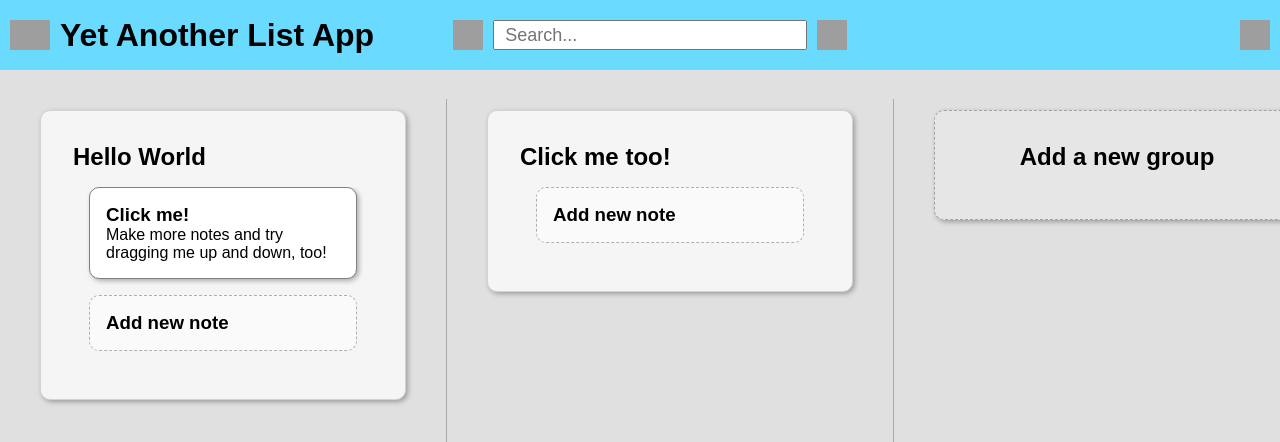
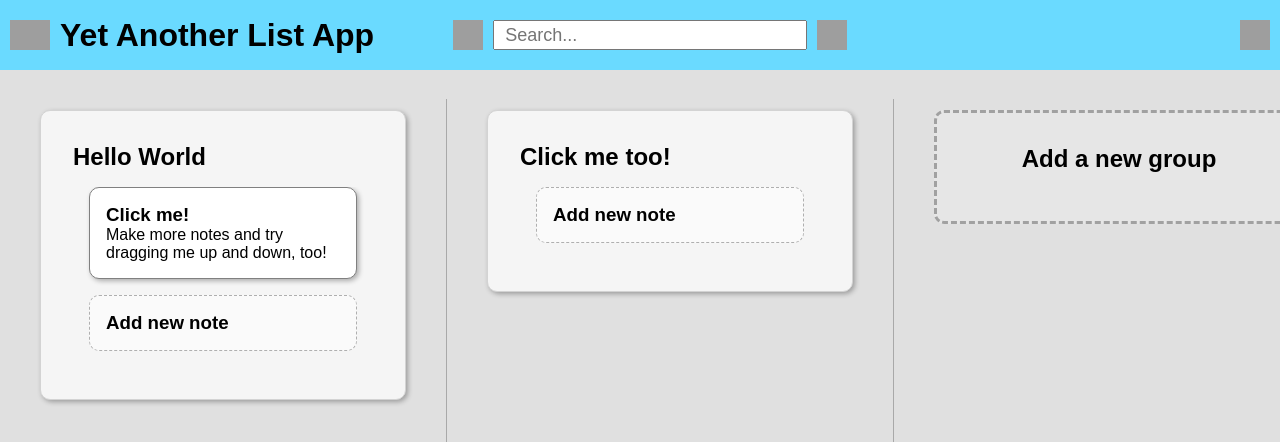
Before and after one commit to llin1592/Yet-Another-List-App, a React (Create React App) app: page / in a window 1280 px wide. Shown: the top 442 px of the page. Built offline with nearby package versions, Linux system fonts and the light colour scheme; grey boxes are pictures that could not be loaded; the HTML template or start-up script is replaced by a standard one.

Commit message:
removed shadow from add group button

```diff
--- a/src/Styles/Group.css
+++ b/src/Styles/Group.css
@@ -14,12 +14,12 @@
     padding: 2em;
     flex-direction: column;
     border-radius: 10px;
-    border: 1px solid lightgrey;
-    box-shadow: 2px 2px 5px rgba(0, 0, 0, 0.3);
 }
 
 .group-container {
     background-color: whitesmoke;
+    border: 1px solid lightgrey;
+    box-shadow: 2px 2px 5px rgba(0, 0, 0, 0.3);
 }
 
 .group-container-add {
```
